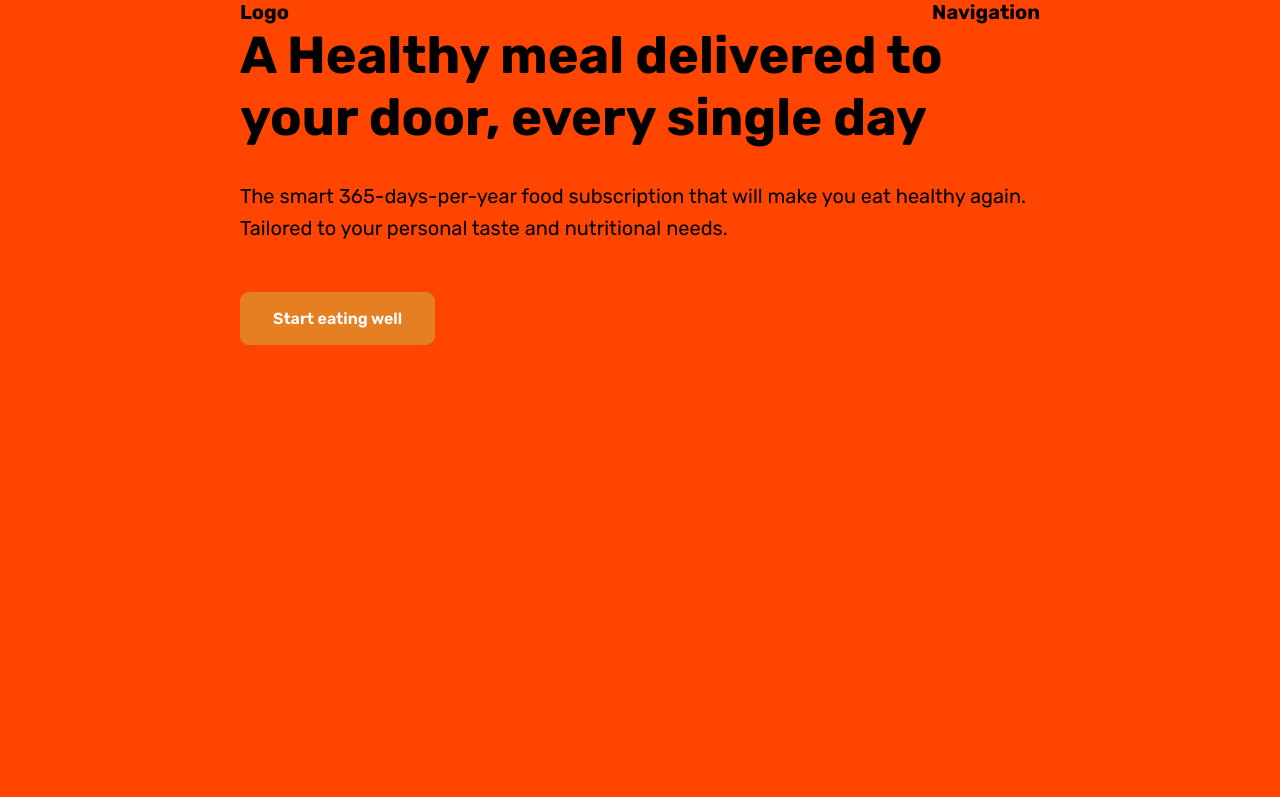
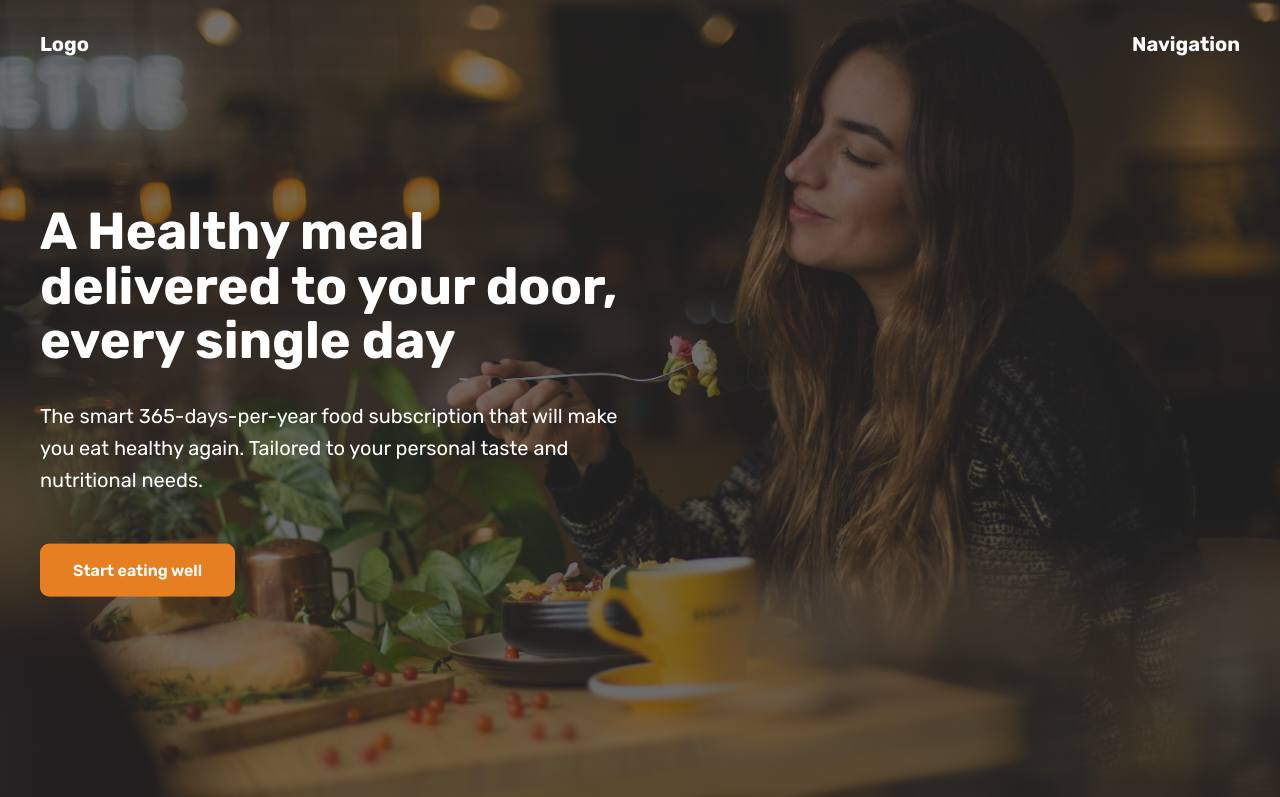
Before and after one commit to anaghakarurkar/HTML_CSS_Course, a plain HTML site: page Components/Html-files/hero.html in a window 1280 px wide. Shown: the top 797 px of the page. Drawn offline with Linux system fonts and the light colour scheme.

Commit message:
Added image and linear gradient to the image.

```diff
--- a/Components/Css/hero.css
+++ b/Components/Css/hero.css
@@ -13,7 +13,6 @@
   margin: 0;
   padding: 0;
   box-sizing: border-box;
-
 }
 
 body {
@@ -25,11 +24,38 @@ nav {
   font-weight: 700;
   display: flex;
   justify-content: space-between;
+  padding-top: 32px;
+}
+
+header {
+  height: 100vh;
+  position: relative;
+
+  background-image: linear-gradient(
+      rgba(34, 34, 34, 0.6),
+      rgba(34, 34, 34, 0.6)
+    ),
+    url(../Images/hero.jpg);
+  background-size: cover;
+  color: #fff;
+}
+
+.header-container {
+  width: 1200px;
+  position: absolute;
+  left: 50%;
+  top: 50%;
+  transform: translate(-50%, -50%);
+}
+
+.header-container-inner {
+  width: 50%;
 }
 
 h1 {
   font-size: 52px;
   margin-bottom: 32px;
+  line-height: 1.05;
 }
 
 p {
@@ -38,22 +64,9 @@ p {
   margin-bottom: 48px;
 }
 
-header {
-  background-color: orangered;
-  height: 100vh;
-  /* width: 80%;
-  height: 100vh;
-
-  display: flex;
-  flex-direction: column;
-  justify-content: center;
-  gap: 100px; */
-}
-
 .container {
   margin: 0 auto;
-  width: 800px;
-  ba
+  width: 1200px;
 }
 
 .btn:link,
--- a/Components/Html-files/hero.html
+++ b/Components/Html-files/hero.html
@@ -21,13 +21,16 @@
         <div>Navigation</div>
       </nav>
 
-      <div class="container">
-        <h1>A Healthy meal delivered to your door, every single day</h1>
-        <p>
-          The smart 365-days-per-year food subscription that will make you eat
-          healthy again. Tailored to your personal taste and nutritional needs.
-        </p>
-        <a href="#" class="btn">Start eating well</a>
+      <div class="header-container">
+        <div class="header-container-inner">
+          <h1>A Healthy meal delivered to your door, every single day</h1>
+          <p>
+            The smart 365-days-per-year food subscription that will make you eat
+            healthy again. Tailored to your personal taste and nutritional
+            needs.
+          </p>
+          <a href="#" class="btn">Start eating well</a>
+        </div>
       </div>
     </header>
     <section class="container">
```
